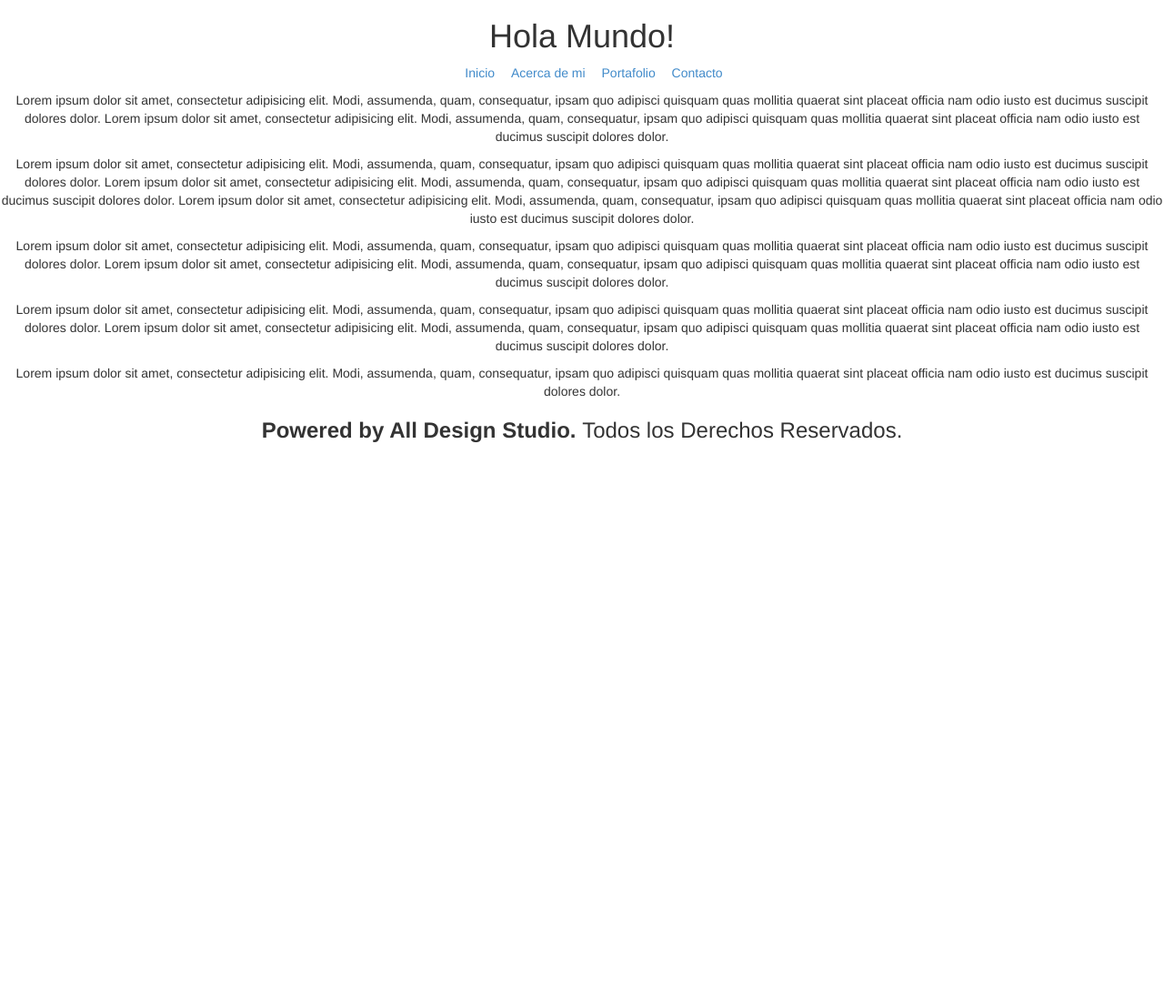
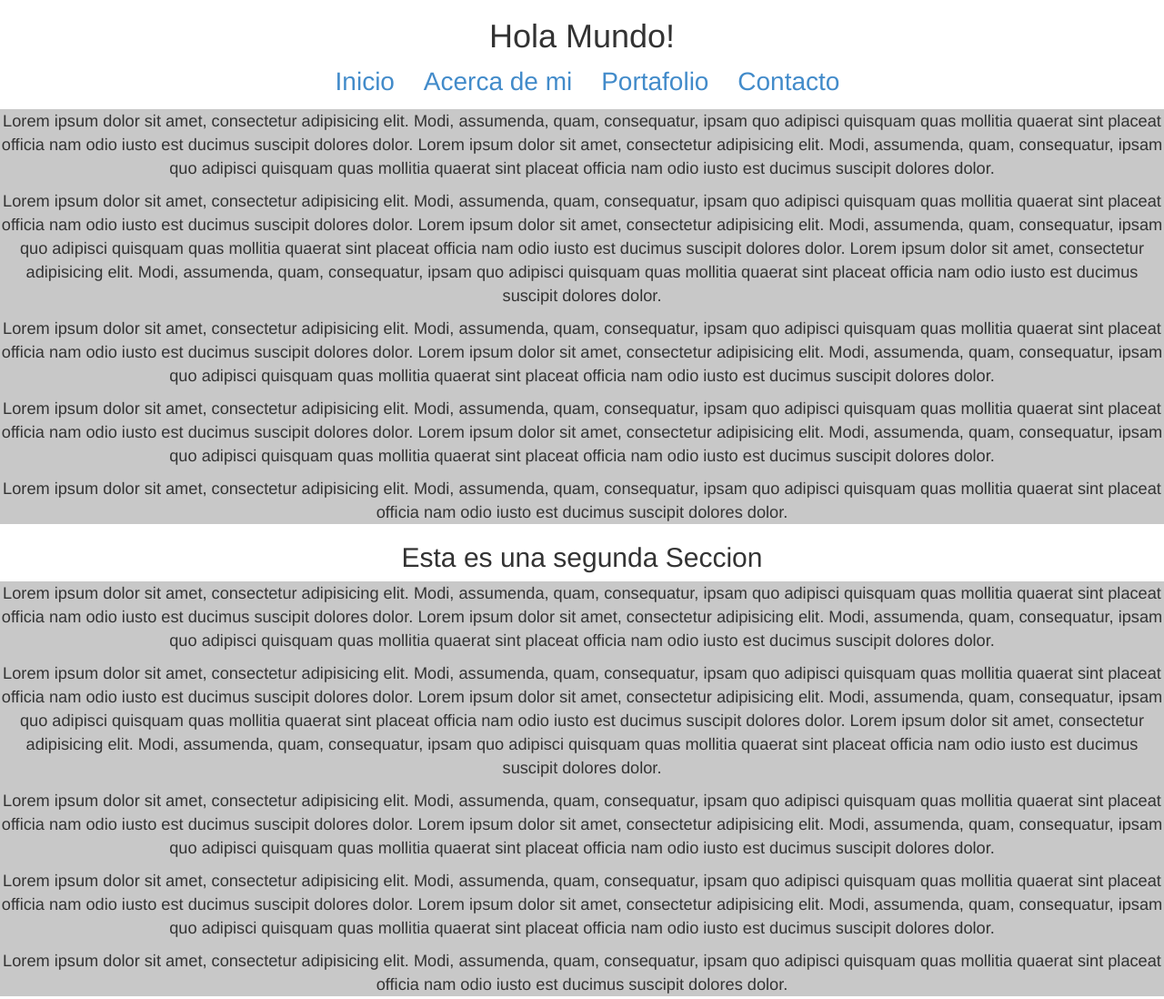
Before and after one commit to GamerShadowrun/bootstrap3, a plain HTML site: page index.html in a window 1280 px wide. Shown: the top 1098 px of the page at 91% size. Before the commit the page ends 800 px from the top, so only its background shows below. Drawn offline with nearby package versions, Linux system fonts and the light colour scheme.

Commit message:
Stylus
agregando los stilos con stylus

```diff
--- a/css/estilos.css
+++ b/css/estilos.css
@@ -1,22 +1,8 @@
-footer
-{
-	text-align: center;
-}
-h1
-{
-	text-align: center;
-}
-p
-{
-	text-align: center;
-}
-nav
-{
-	text-align: center;
-}
-
-nav ul li
-{
-	display: inline-block;
-	padding: 0 1em 0 0;
-}
+footer{text-align:center}
+h1{text-align:center;text-color:#525252}
+h2{text-align:center}
+p{font-size:1.3em;text-align:center}
+nav{text-align:center}
+nav ul li{display:inline-block;font-size:2em;padding:0 1em 0 0}
+#seccion1{background-color:#c8c8c8}
+#seccion2{background-color:#c8c8c8}
--- a/index.html
+++ b/index.html
@@ -28,7 +28,32 @@
       </ul>
     </nav>
 
-    <section>
+    <section id="seccion1">
+      <p>
+        Lorem ipsum dolor sit amet, consectetur adipisicing elit. Modi, assumenda, quam, consequatur, ipsam quo adipisci quisquam quas mollitia quaerat sint placeat officia nam odio iusto est ducimus suscipit dolores dolor.
+        Lorem ipsum dolor sit amet, consectetur adipisicing elit. Modi, assumenda, quam, consequatur, ipsam quo adipisci quisquam quas mollitia quaerat sint placeat officia nam odio iusto est ducimus suscipit dolores dolor.
+      </p>
+      <p>
+        Lorem ipsum dolor sit amet, consectetur adipisicing elit. Modi, assumenda, quam, consequatur, ipsam quo adipisci quisquam quas mollitia quaerat sint placeat officia nam odio iusto est ducimus suscipit dolores dolor.
+        Lorem ipsum dolor sit amet, consectetur adipisicing elit. Modi, assumenda, quam, consequatur, ipsam quo adipisci quisquam quas mollitia quaerat sint placeat officia nam odio iusto est ducimus suscipit dolores dolor.
+        Lorem ipsum dolor sit amet, consectetur adipisicing elit. Modi, assumenda, quam, consequatur, ipsam quo adipisci quisquam quas mollitia quaerat sint placeat officia nam odio iusto est ducimus suscipit dolores dolor.
+      </p>
+       <p>
+        Lorem ipsum dolor sit amet, consectetur adipisicing elit. Modi, assumenda, quam, consequatur, ipsam quo adipisci quisquam quas mollitia quaerat sint placeat officia nam odio iusto est ducimus suscipit dolores dolor.
+        Lorem ipsum dolor sit amet, consectetur adipisicing elit. Modi, assumenda, quam, consequatur, ipsam quo adipisci quisquam quas mollitia quaerat sint placeat officia nam odio iusto est ducimus suscipit dolores dolor.
+      </p>
+      <p>
+        Lorem ipsum dolor sit amet, consectetur adipisicing elit. Modi, assumenda, quam, consequatur, ipsam quo adipisci quisquam quas mollitia quaerat sint placeat officia nam odio iusto est ducimus suscipit dolores dolor.
+        Lorem ipsum dolor sit amet, consectetur adipisicing elit. Modi, assumenda, quam, consequatur, ipsam quo adipisci quisquam quas mollitia quaerat sint placeat officia nam odio iusto est ducimus suscipit dolores dolor.
+      </p>
+       <p>
+        Lorem ipsum dolor sit amet, consectetur adipisicing elit. Modi, assumenda, quam, consequatur, ipsam quo adipisci quisquam quas mollitia quaerat sint placeat officia nam odio iusto est ducimus suscipit dolores dolor.
+      </p>
+    </section>
+
+    <h2>Esta es una segunda Seccion</h2>
+
+    <section id="seccion2">
       <p>
         Lorem ipsum dolor sit amet, consectetur adipisicing elit. Modi, assumenda, quam, consequatur, ipsam quo adipisci quisquam quas mollitia quaerat sint placeat officia nam odio iusto est ducimus suscipit dolores dolor.
         Lorem ipsum dolor sit amet, consectetur adipisicing elit. Modi, assumenda, quam, consequatur, ipsam quo adipisci quisquam quas mollitia quaerat sint placeat officia nam odio iusto est ducimus suscipit dolores dolor.
```
Also changed, not shown: 1 other file.
